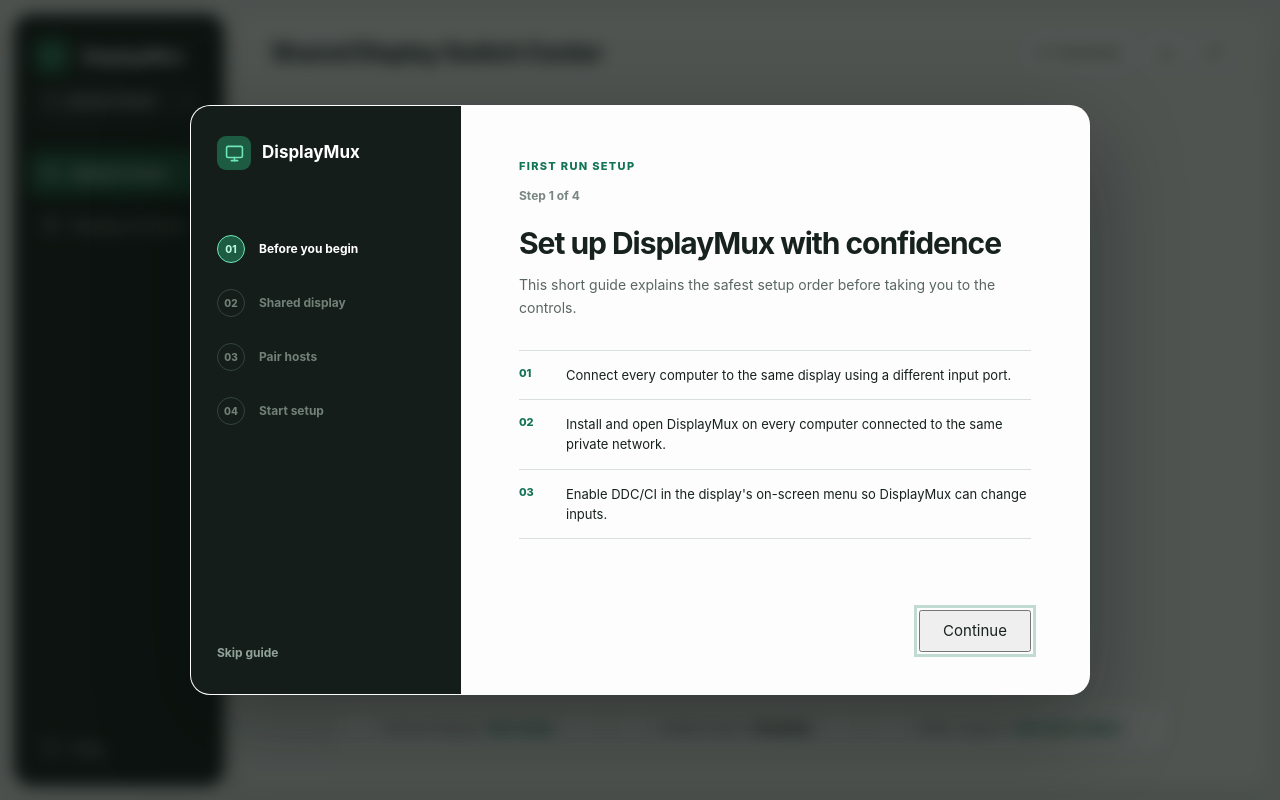
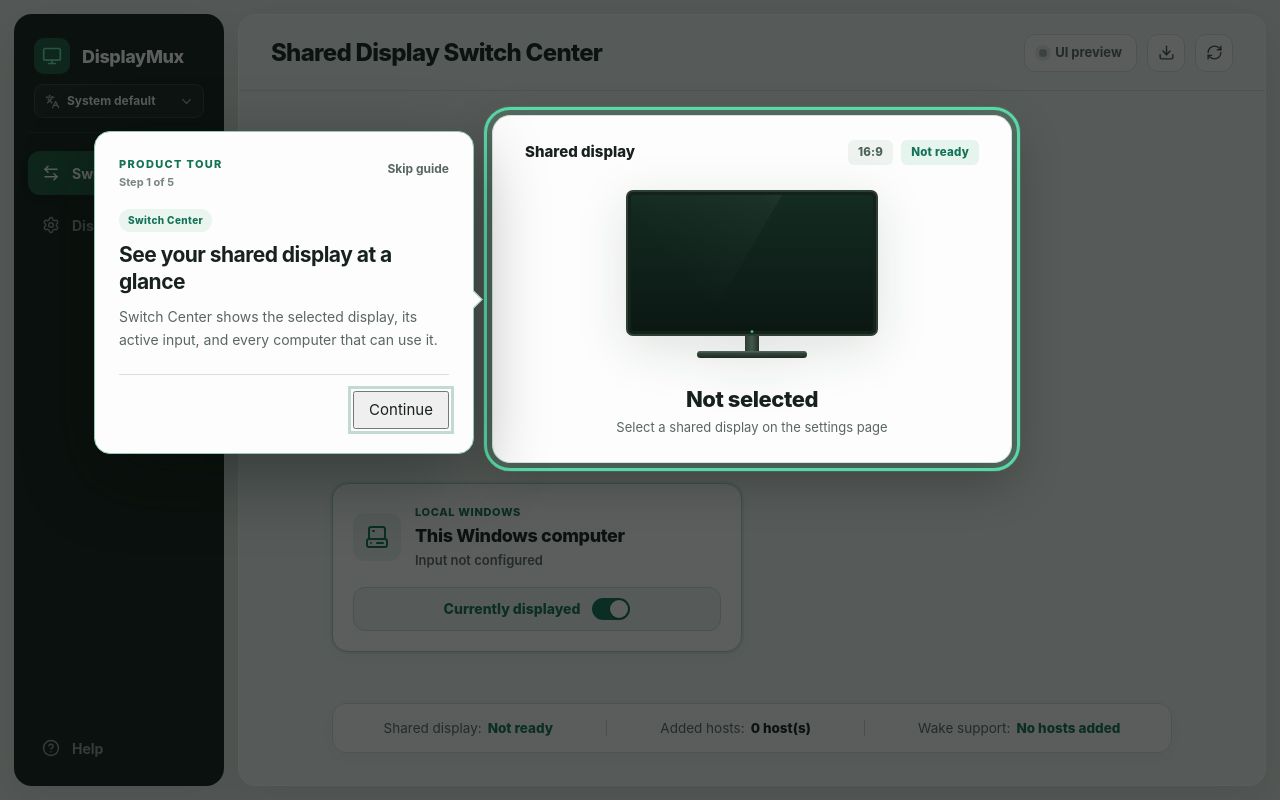
Before and after one commit to HenryHsu/DisplayMux, a website built with Vite: page index.html in a window 1280 px wide. Built offline with nearby package versions, Linux system fonts and the light colour scheme.

Commit message:
feat: convert onboarding to product tour

```diff
--- a/src/locales/en.ts
+++ b/src/locales/en.ts
@@ -101,30 +101,35 @@
   "help.releaseVersion": "Version",
   "help.releaseLink": "GitHub link",
   "help.viewRelease": "View release",
-  "help.onboardingTitle": "Setup guide",
-  "help.onboardingBody": "Reopen the first-run guide whenever you need a quick review of the recommended setup order.",
-  "help.onboardingAction": "Open setup guide",
-  "onboarding.stepWelcome": "Before you begin",
+  "help.onboardingTitle": "Product tour",
+  "help.onboardingBody": "Reopen the interactive walkthrough whenever you want to revisit each control in context.",
+  "help.onboardingAction": "Start product tour",
+  "onboarding.stepWelcome": "Switch Center",
+  "onboarding.stepSettings": "Settings entry",
   "onboarding.stepDisplay": "Shared display",
   "onboarding.stepPairing": "Pair hosts",
-  "onboarding.stepFinish": "Start setup",
+  "onboarding.stepFinish": "Save settings",
+  "onboarding.dashboardTitle": "See your shared display at a glance",
+  "onboarding.dashboardBody": "Switch Center shows the selected display, its active input, and every computer that can use it.",
+  "onboarding.settingsTitle": "Start from Displays & Hosts",
+  "onboarding.settingsBody": "Select this button to open setup. You can click the highlighted button now, or use Continue.",
   "onboarding.welcomeTitle": "Set up DisplayMux with confidence",
   "onboarding.welcomeBody": "This short guide explains the safest setup order before taking you to the controls.",
   "onboarding.welcomePointDisplay": "Connect every computer to the same display using a different input port.",
   "onboarding.welcomePointNetwork": "Install and open DisplayMux on every computer connected to the same private network.",
   "onboarding.welcomePointDdc": "Enable DDC/CI in the display's on-screen menu so DisplayMux can change inputs.",
   "onboarding.displayTitle": "Choose the one display to control",
-  "onboarding.displayBody": "DisplayMux reads the connected displays and controls only the exact monitor you select.",
+  "onboarding.displayBody": "Detected DDC/CI displays appear here. Select the display shared by all computers; its EDID identity keeps other displays safe.",
   "onboarding.displayPointOne": "Select the display shared by all participating computers.",
   "onboarding.displayPointInput": "The current input for this computer is detected and saved automatically.",
   "onboarding.displayPointSafety": "EDID identity prevents another work display from being switched accidentally.",
   "onboarding.pairingTitle": "Pair your other computers",
-  "onboarding.pairingBody": "A shared password authenticates switching requests inside your local network.",
+  "onboarding.pairingBody": "Use Search Again to find DisplayMux on your private network, then add each host and assign its display input.",
   "onboarding.pairingPointPassword": "Use the same password of at least 8 characters on every computer.",
   "onboarding.pairingPointDiscover": "Keep DisplayMux open so each host can be discovered automatically.",
   "onboarding.pairingPointPort": "Assign a different display input to every added host, then save.",
-  "onboarding.finishTitle": "Everything is ready for setup",
-  "onboarding.finishBody": "Continue to Displays & Hosts and follow the numbered sections from top to bottom.",
+  "onboarding.finishTitle": "Save when every route is ready",
+  "onboarding.finishBody": "Set the same pairing password on every computer, review the options, then save. Return to Switch Center to change hosts.",
   "onboarding.finishPointSettings": "Select the shared display first, then configure the pairing password.",
   "onboarding.finishPointSwitch": "After another host is added, return to Switch Center for one-click switching.",
   "onboarding.finishPointReplay": "You can reopen this guide at any time from Help.",
@@ -132,6 +137,7 @@
   "onboarding.previous": "Back",
   "onboarding.next": "Continue",
   "onboarding.startSetup": "Start setup",
+  "onboarding.finishTour": "Finish tour",
   "onboarding.progress": "Step {current} of {total}",
   "onboarding.displaySelected": "Shared display already selected",
   "onboarding.displaysDetected": "{count} controllable display(s) detected",
--- a/src/main.ts
+++ b/src/main.ts
@@ -134,27 +134,43 @@
 const onboardingSteps = [
   {
     label: t("onboarding.stepWelcome"),
-    title: t("onboarding.welcomeTitle"),
-    body: t("onboarding.welcomeBody"),
-    points: [t("onboarding.welcomePointDisplay"), t("onboarding.welcomePointNetwork"), t("onboarding.welcomePointDdc")],
+    title: t("onboarding.dashboardTitle"),
+    body: t("onboarding.dashboardBody"),
+    page: "dashboard",
+    target: ".showcase-monitor-card",
+    placement: "right",
+  },
+  {
+    label: t("onboarding.stepSettings"),
+    title: t("onboarding.settingsTitle"),
+    body: t("onboarding.settingsBody"),
+    page: "dashboard",
+    target: '[data-page="settings"]',
+    placement: "right",
   },
   {
     label: t("onboarding.stepDisplay"),
     title: t("onboarding.displayTitle"),
     body: t("onboarding.displayBody"),
-    points: [t("onboarding.displayPointOne"), t("onboarding.displayPointInput"), t("onboarding.displayPointSafety")],
+    page: "settings",
+    target: ".form-section.first",
+    placement: "bottom",
   },
   {
     label: t("onboarding.stepPairing"),
     title: t("onboarding.pairingTitle"),
     body: t("onboarding.pairingBody"),
-    points: [t("onboarding.pairingPointPassword"), t("onboarding.pairingPointDiscover"), t("onboarding.pairingPointPort")],
+    page: "settings",
+    target: ".pairing-section",
+    placement: "top",
   },
   {
     label: t("onboarding.stepFinish"),
     title: t("onboarding.finishTitle"),
     body: t("onboarding.finishBody"),
-    points: [t("onboarding.finishPointSettings"), t("onboarding.finishPointSwitch"), t("onboarding.finishPointReplay")],
+    page: "settings",
+    target: ".form-actions",
+    placement: "top",
   },
 ] as const;
 
@@ -355,29 +371,21 @@
       <div class="update-actions"><button class="scan-button" id="update-cancel" type="button">${t("action.later")}</button><button class="save-button" id="update-install" type="button"><i data-lucide="download"></i>${t("action.downloadInstall")}</button></div>
     </div>
   </div>
-  <div class="onboarding-overlay" id="onboarding-overlay" aria-hidden="true">
-    <div class="onboarding-dialog" role="dialog" aria-modal="true" aria-labelledby="onboarding-title" aria-describedby="onboarding-body">
-      <aside class="onboarding-rail">
-        <div class="onboarding-brand"><span class="onboarding-brand-mark"><i data-lucide="monitor"></i></span><strong>DisplayMux</strong></div>
-        <ol class="onboarding-step-list">
-          ${onboardingSteps.map((step, index) => `<li data-onboarding-step="${index}"><span>${String(index + 1).padStart(2, "0")}</span><strong>${step.label}</strong></li>`).join("")}
-        </ol>
+  <div class="onboarding-overlay" id="onboarding-overlay" aria-hidden="true"></div>
+  <section class="onboarding-tooltip" id="onboarding-tooltip" role="dialog" aria-modal="false" aria-labelledby="onboarding-title" aria-describedby="onboarding-body" aria-hidden="true">
+    <div class="onboarding-tooltip-header">
+      <div><p class="section-kicker">PRODUCT TOUR</p><p class="onboarding-counter" id="onboarding-counter"></p></div>
       <button class="onboarding-skip" id="onboarding-skip" type="button">${t("onboarding.skip")}</button>
-      </aside>
-      <section class="onboarding-content">
-        <p class="section-kicker">FIRST RUN SETUP</p>
-        <p class="onboarding-counter" id="onboarding-counter"></p>
+    </div>
+    <span class="onboarding-step-label" id="onboarding-step-label"></span>
     <h2 id="onboarding-title"></h2>
     <p class="onboarding-body" id="onboarding-body"></p>
-        <div class="onboarding-points" id="onboarding-points"></div>
     <div class="onboarding-status" id="onboarding-status" hidden><strong id="onboarding-status-title"></strong><span id="onboarding-status-detail"></span></div>
     <div class="onboarding-actions">
       <button class="scan-button" id="onboarding-previous" type="button">${t("onboarding.previous")}</button>
       <button class="save-button" id="onboarding-next" type="button"></button>
     </div>
   </section>
-    </div>
-  </div>
   <div class="toast" id="toast" role="status" aria-live="polite"><i data-lucide="zap"></i><div><strong id="toast-title"></strong><span id="toast-detail"></span></div></div>
 `;
 
@@ -400,6 +408,13 @@
   else void completeOnboarding(true);
 });
 document.querySelector<HTMLButtonElement>("#onboarding-skip")?.addEventListener("click", () => void completeOnboarding(false));
+document.querySelector<HTMLButtonElement>('[data-page="settings"]')?.addEventListener("click", () => {
+  if (document.querySelector("#onboarding-overlay")?.classList.contains("is-visible") && onboardingStep === 1) {
+    showOnboarding(2);
+  }
+});
+window.addEventListener("resize", () => positionOnboardingTooltip());
+document.querySelector(".workspace")?.addEventListener("scroll", () => positionOnboardingTooltip());
 document.querySelector<HTMLButtonElement>("#scan-button")?.addEventListener("click", () => void scanPeers());
 const languageSelect = document.querySelector<HTMLSelectElement>("#language-select");
 if (languageSelect) {
@@ -846,29 +861,14 @@
 }
 
 function showOnboarding(step: number): void {
+  clearOnboardingTarget();
   onboardingStep = Math.max(0, Math.min(step, onboardingSteps.length - 1));
   const current = onboardingSteps[onboardingStep];
+  showPage(current.page);
   setText("#onboarding-counter", t("onboarding.progress", { current: onboardingStep + 1, total: onboardingSteps.length }));
+  setText("#onboarding-step-label", current.label);
   setText("#onboarding-title", current.title);
   setText("#onboarding-body", current.body);
-
-  const points = document.querySelector("#onboarding-points");
-  points?.replaceChildren(...current.points.map((point, index) => {
-    const row = document.createElement("div");
-    const number = document.createElement("span");
-    const text = document.createElement("p");
-    number.textContent = String(index + 1).padStart(2, "0");
-    text.textContent = point;
-    row.append(number, text);
-    return row;
-  }));
-
-  document.querySelectorAll<HTMLElement>("[data-onboarding-step]").forEach((item, index) => {
-    item.classList.toggle("is-current", index === onboardingStep);
-    item.classList.toggle("is-complete", index < onboardingStep);
-    if (index === onboardingStep) item.setAttribute("aria-current", "step");
-    else item.removeAttribute("aria-current");
-  });
 
   const status = document.querySelector<HTMLElement>("#onboarding-status");
   const statusCopy = onboardingStatus(onboardingStep);
@@ -883,16 +883,30 @@
 
   const previous = document.querySelector<HTMLButtonElement>("#onboarding-previous");
   if (previous) previous.hidden = onboardingStep === 0;
-  setText("#onboarding-next", onboardingStep === onboardingSteps.length - 1 ? t("onboarding.startSetup") : t("onboarding.next"));
+  setText("#onboarding-next", onboardingStep === onboardingSteps.length - 1 ? t("onboarding.finishTour") : t("onboarding.next"));
 
   const overlay = document.querySelector("#onboarding-overlay");
+  const tooltip = document.querySelector("#onboarding-tooltip");
   overlay?.classList.add("is-visible");
   overlay?.setAttribute("aria-hidden", "false");
-  window.requestAnimationFrame(() => document.querySelector<HTMLButtonElement>("#onboarding-next")?.focus());
+  tooltip?.classList.add("is-visible");
+  tooltip?.setAttribute("aria-hidden", "false");
+
+  const workspace = document.querySelector<HTMLElement>(".workspace");
+  if (onboardingStep <= 2) workspace?.scrollTo({ top: 0, behavior: "auto" });
+  window.requestAnimationFrame(() => {
+    const target = document.querySelector<HTMLElement>(current.target);
+    if (!target) return;
+    target.scrollIntoView({ block: "center", inline: "nearest", behavior: "auto" });
+    target.classList.add("onboarding-target");
+    target.setAttribute("aria-describedby", "onboarding-title onboarding-body");
+    positionOnboardingTooltip(target);
+    document.querySelector<HTMLButtonElement>("#onboarding-next")?.focus();
+  });
 }
 
 function onboardingStatus(step: number): { ready: boolean; title: string; detail: string } | null {
-  if (step === 1) {
+  if (step === 2) {
     if (settings.sharedMonitor) {
       return { ready: true, title: t("onboarding.displaySelected"), detail: settings.sharedMonitor.name };
     }
@@ -901,7 +915,7 @@
     }
     return { ready: false, title: t("onboarding.noDisplayDetected"), detail: t("onboarding.noDisplayDetectedDetail") };
   }
-  if (step === 2) {
+  if (step === 3) {
     const ready = settings.sharedKey.trim().length >= 8;
     return {
       ready,
@@ -912,14 +926,62 @@
   return null;
 }
 
+function clearOnboardingTarget(): void {
+  document.querySelectorAll<HTMLElement>(".onboarding-target").forEach((target) => {
+    target.classList.remove("onboarding-target");
+    target.removeAttribute("aria-describedby");
+  });
+}
+
+function positionOnboardingTooltip(explicitTarget?: HTMLElement): void {
+  const tooltip = document.querySelector<HTMLElement>("#onboarding-tooltip");
+  if (!tooltip?.classList.contains("is-visible")) return;
+  const target = explicitTarget ?? document.querySelector<HTMLElement>(".onboarding-target");
+  if (!target) return;
+
+  const targetRect = target.getBoundingClientRect();
+  const tooltipRect = tooltip.getBoundingClientRect();
+  const gap = 18;
+  const edge = 16;
+  const preferred = onboardingSteps[onboardingStep].placement;
+  const placements = [preferred, "right", "left", "bottom", "top"]
+    .filter((placement, index, all) => all.indexOf(placement) === index);
+
+  const coordinates = (placement: string): { left: number; top: number } => {
+    if (placement === "left") return { left: targetRect.left - tooltipRect.width - gap, top: targetRect.top + (targetRect.height - tooltipRect.height) / 2 };
+    if (placement === "bottom") return { left: targetRect.left + (targetRect.width - tooltipRect.width) / 2, top: targetRect.bottom + gap };
+    if (placement === "top") return { left: targetRect.left + (targetRect.width - tooltipRect.width) / 2, top: targetRect.top - tooltipRect.height - gap };
+    return { left: targetRect.right + gap, top: targetRect.top + (targetRect.height - tooltipRect.height) / 2 };
+  };
+
+  let placement = placements[0];
+  let position = coordinates(placement);
+  for (const candidate of placements) {
+    const next = coordinates(candidate);
+    if (next.left >= edge && next.top >= edge && next.left + tooltipRect.width <= window.innerWidth - edge && next.top + tooltipRect.height <= window.innerHeight - edge) {
+      placement = candidate;
+      position = next;
+      break;
+    }
+  }
+
+  tooltip.dataset.placement = placement;
+  tooltip.style.left = `${Math.min(Math.max(position.left, edge), window.innerWidth - tooltipRect.width - edge)}px`;
+  tooltip.style.top = `${Math.min(Math.max(position.top, edge), window.innerHeight - tooltipRect.height - edge)}px`;
+}
+
 async function completeOnboarding(openSettings: boolean): Promise<void> {
   try {
     settings = isPreview
       ? { ...settings, onboardingCompleted: true }
       : await invoke<AppSettings>("complete_onboarding");
     const overlay = document.querySelector("#onboarding-overlay");
+    const tooltip = document.querySelector("#onboarding-tooltip");
+    clearOnboardingTarget();
     overlay?.classList.remove("is-visible");
     overlay?.setAttribute("aria-hidden", "true");
+    tooltip?.classList.remove("is-visible");
+    tooltip?.setAttribute("aria-hidden", "true");
     if (openSettings) {
       showPage("settings");
       document.querySelector(".workspace")?.scrollTo({ top: 0, behavior: "smooth" });
--- a/src/styles.css
+++ b/src/styles.css
@@ -1390,101 +1390,89 @@
   position: fixed;
   z-index: 40;
   inset: 0;
-  display: grid;
-  place-items: center;
-  padding: 24px;
-  background: rgba(10, 17, 14, .7);
+  background: rgba(7, 12, 10, .66);
   opacity: 0;
   visibility: hidden;
-  backdrop-filter: blur(8px);
+  pointer-events: auto;
   transition: opacity .22s ease, visibility .22s ease;
 }
 
 .onboarding-overlay.is-visible { opacity: 1; visibility: visible; }
 
-.onboarding-dialog {
-  display: grid;
-  grid-template-columns: 270px minmax(0, 1fr);
-  width: min(900px, 100%);
-  height: min(590px, calc(100vh - 48px));
-  min-height: 520px;
-  overflow: hidden;
-  border: 1px solid rgba(255, 255, 255, .12);
-  border-radius: 20px;
+.onboarding-target {
+  position: relative !important;
+  z-index: 41 !important;
+  outline: 3px solid #58d7a7;
+  outline-offset: 5px;
+  box-shadow: 0 0 0 9px rgba(82, 199, 155, .17), 0 18px 48px rgba(4, 15, 10, .28) !important;
+  animation: onboarding-pulse 1.8s ease-in-out infinite;
+}
+
+.onboarding-tooltip {
+  position: fixed;
+  z-index: 42;
+  display: flex;
+  flex-direction: column;
+  width: min(380px, calc(100vw - 32px));
+  max-height: calc(100vh - 32px);
+  padding: 24px;
+  overflow: visible;
+  border: 1px solid var(--accent-border);
+  border-radius: 16px;
   background: var(--panel-bg);
-  box-shadow: 0 34px 90px rgba(4, 10, 7, .38);
-}
-
-.onboarding-rail {
-  display: flex;
-  flex-direction: column;
-  padding: 30px 26px 24px;
-  background: var(--sidebar-bg);
-  color: #fff;
-}
-
-.onboarding-brand { display: flex; align-items: center; gap: 11px; font-size: 17px; }
-.onboarding-brand-mark {
-  display: grid;
-  place-items: center;
-  width: 34px;
-  height: 34px;
-  border-radius: 9px;
-  background: var(--sidebar-nav-active);
-  color: #6ee7b7;
-}
-.onboarding-brand-mark svg { width: 19px; height: 19px; }
-
-.onboarding-step-list { display: grid; gap: 4px; margin: 54px 0 0; padding: 0; list-style: none; }
-.onboarding-step-list li {
-  display: grid;
-  grid-template-columns: 32px 1fr;
-  align-items: center;
-  gap: 10px;
-  min-height: 50px;
-  color: #718078;
-  font-size: 12px;
-  transition: color .16s ease;
-}
-.onboarding-step-list li span {
-  display: grid;
-  place-items: center;
-  width: 28px;
-  height: 28px;
-  border: 1px solid #34443c;
-  border-radius: 50%;
-  font-size: 10px;
-  font-weight: 800;
-}
-.onboarding-step-list li.is-current { color: #fff; }
-.onboarding-step-list li.is-current span { border-color: #6ee7b7; background: #1d5c42; color: #baf7dc; }
-.onboarding-step-list li.is-complete { color: #9eb0a7; }
-.onboarding-step-list li.is-complete span { border-color: #38654f; color: #6ee7b7; }
-.onboarding-skip { margin-top: auto; padding: 8px 0; border: 0; background: transparent; color: #91a29a; font-size: 12px; font-weight: 700; text-align: left; cursor: pointer; }
-.onboarding-skip:hover { color: #fff; }
-
-.onboarding-content {
-  display: flex;
-  flex-direction: column;
-  min-width: 0;
-  padding: 52px 58px 42px;
-  overflow-y: auto;
-}
-.onboarding-counter { margin: 6px 0 20px; color: var(--subtle); font-size: 12px; font-weight: 700; }
-.onboarding-content h2 { max-width: 560px; margin: 0 0 12px; color: var(--ink); font-size: 30px; line-height: 1.2; letter-spacing: -.035em; }
+  box-shadow: 0 24px 70px rgba(2, 12, 7, .38);
+  opacity: 0;
+  visibility: hidden;
+  transform: translateY(6px) scale(.985);
+  transition: opacity .18s ease, transform .18s ease, visibility .18s ease;
+}
+
+.onboarding-tooltip.is-visible {
+  opacity: 1;
+  visibility: visible;
+  transform: none;
+}
+
+.onboarding-tooltip::before {
+  position: absolute;
+  width: 12px;
+  height: 12px;
+  border: solid var(--accent-border);
+  background: var(--panel-bg);
+  content: "";
+  transform: rotate(45deg);
+}
+.onboarding-tooltip[data-placement="right"]::before { left: -7px; top: 50%; border-width: 0 0 1px 1px; }
+.onboarding-tooltip[data-placement="left"]::before { right: -7px; top: 50%; border-width: 1px 1px 0 0; }
+.onboarding-tooltip[data-placement="bottom"]::before { left: 50%; top: -7px; border-width: 1px 0 0 1px; }
+.onboarding-tooltip[data-placement="top"]::before { left: 50%; bottom: -7px; border-width: 0 1px 1px 0; }
+
+.onboarding-tooltip-header {
+  display: flex;
+  align-items: flex-start;
+  justify-content: space-between;
+  gap: 18px;
+}
+.onboarding-tooltip .section-kicker { margin-bottom: 2px; }
+.onboarding-counter { margin: 0; color: var(--subtle); font-size: 11px; font-weight: 750; }
+.onboarding-skip { padding: 4px 0; border: 0; background: transparent; color: var(--muted); font-size: 12px; font-weight: 700; cursor: pointer; }
+.onboarding-skip:hover { color: var(--ink); }
+.onboarding-step-label { align-self: flex-start; margin: 18px 0 9px; padding: 4px 9px; border-radius: 999px; background: var(--accent-light); color: var(--accent); font-size: 10px; font-weight: 850; letter-spacing: .04em; }
+.onboarding-tooltip h2 { margin: 0 0 9px; color: var(--ink); font-size: 21px; line-height: 1.3; letter-spacing: -.025em; }
 .onboarding-body { max-width: 590px; margin: 0; color: var(--muted); font-size: 14px; line-height: 1.7; }
-.onboarding-points { display: grid; gap: 0; margin-top: 30px; border-top: 1px solid var(--line); }
-.onboarding-points > div { display: grid; grid-template-columns: 34px 1fr; gap: 13px; padding: 14px 0; border-bottom: 1px solid var(--line); }
-.onboarding-points span { color: var(--accent); font-size: 11px; font-weight: 850; }
-.onboarding-points p { margin: 0; color: var(--ink); font-size: 13px; line-height: 1.55; }
 .onboarding-status { display: grid; gap: 3px; margin-top: 18px; padding: 13px 15px; border: 1px solid #ead5bd; border-radius: 10px; background: #fff8ef; color: #794819; }
 .onboarding-status[hidden] { display: none; }
 .onboarding-status.is-ready { border-color: var(--accent-border); background: var(--accent-light); color: var(--accent); }
 .onboarding-status strong { font-size: 12px; }
 .onboarding-status span { color: var(--muted); font-size: 11px; line-height: 1.5; }
-.onboarding-actions { display: flex; justify-content: flex-end; gap: 10px; margin-top: auto; padding-top: 24px; }
-.onboarding-actions button { min-width: 112px; height: 42px; }
+.onboarding-actions { display: flex; justify-content: flex-end; gap: 9px; margin-top: 22px; padding-top: 16px; border-top: 1px solid var(--line); }
+.onboarding-actions button { min-width: 96px; height: 38px; }
 .onboarding-actions button[hidden] { display: none; }
+
+@keyframes onboarding-pulse {
+  0%, 100% { outline-color: #58d7a7; }
+  50% { outline-color: #a1f0d2; }
+}
 
 /* Toast */
 .toast {
@@ -1532,9 +1520,7 @@
   .host-route-grid { grid-template-columns: 1fr; }
   .update-dialog { padding: 24px; }
   .update-notes { min-height: 220px; }
-  .onboarding-dialog { grid-template-columns: 225px minmax(0, 1fr); }
-  .onboarding-rail { padding-inline: 20px; }
-  .onboarding-content { padding-inline: 40px; }
+  .onboarding-tooltip { width: min(350px, calc(100vw - 32px)); padding: 20px; }
 }
 
 @media (prefers-reduced-motion: reduce) {
```
Also changed, not shown: src/locales/zh-TW.ts (+8 -6 lines). Lines whose indentation alone changed are shown as unchanged.
